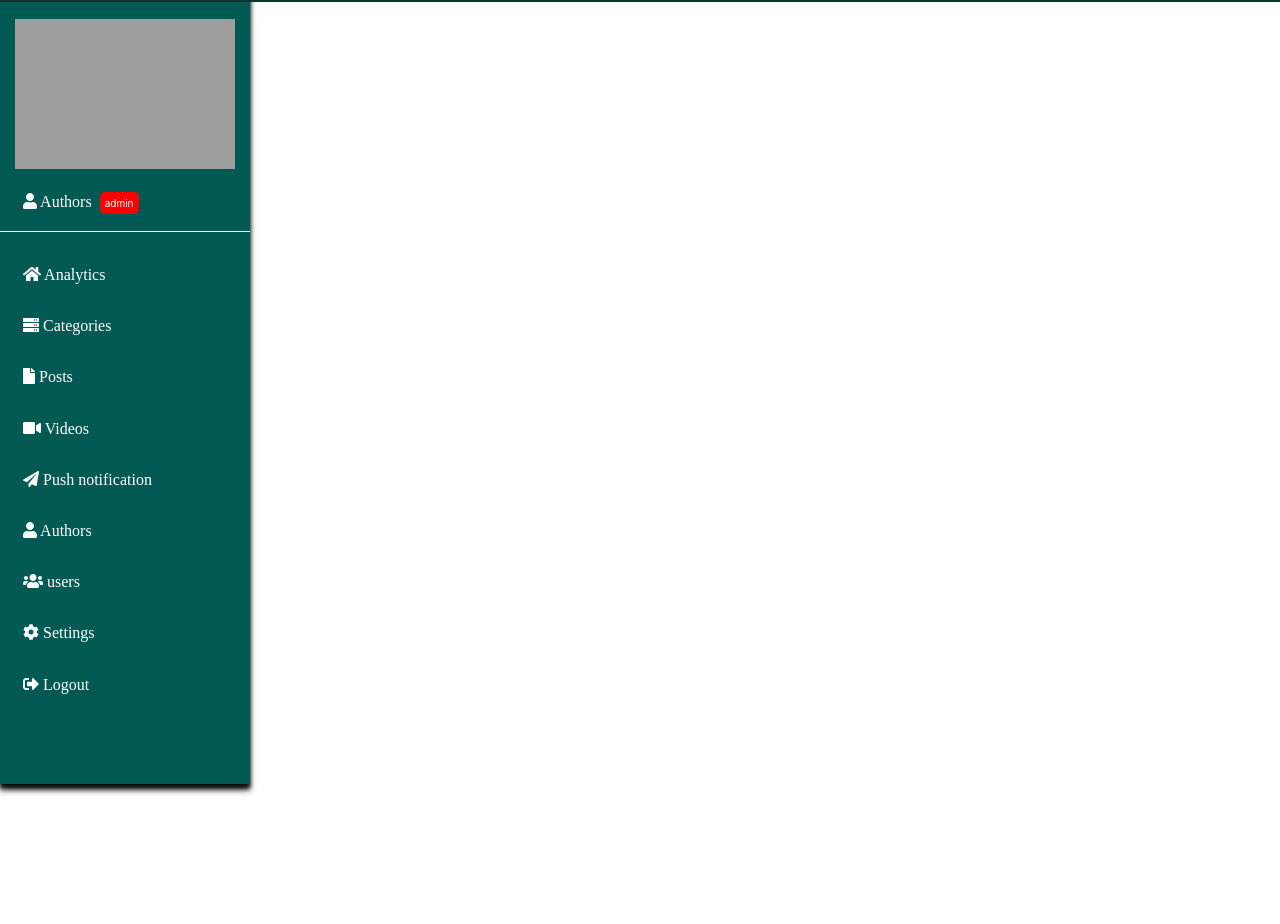
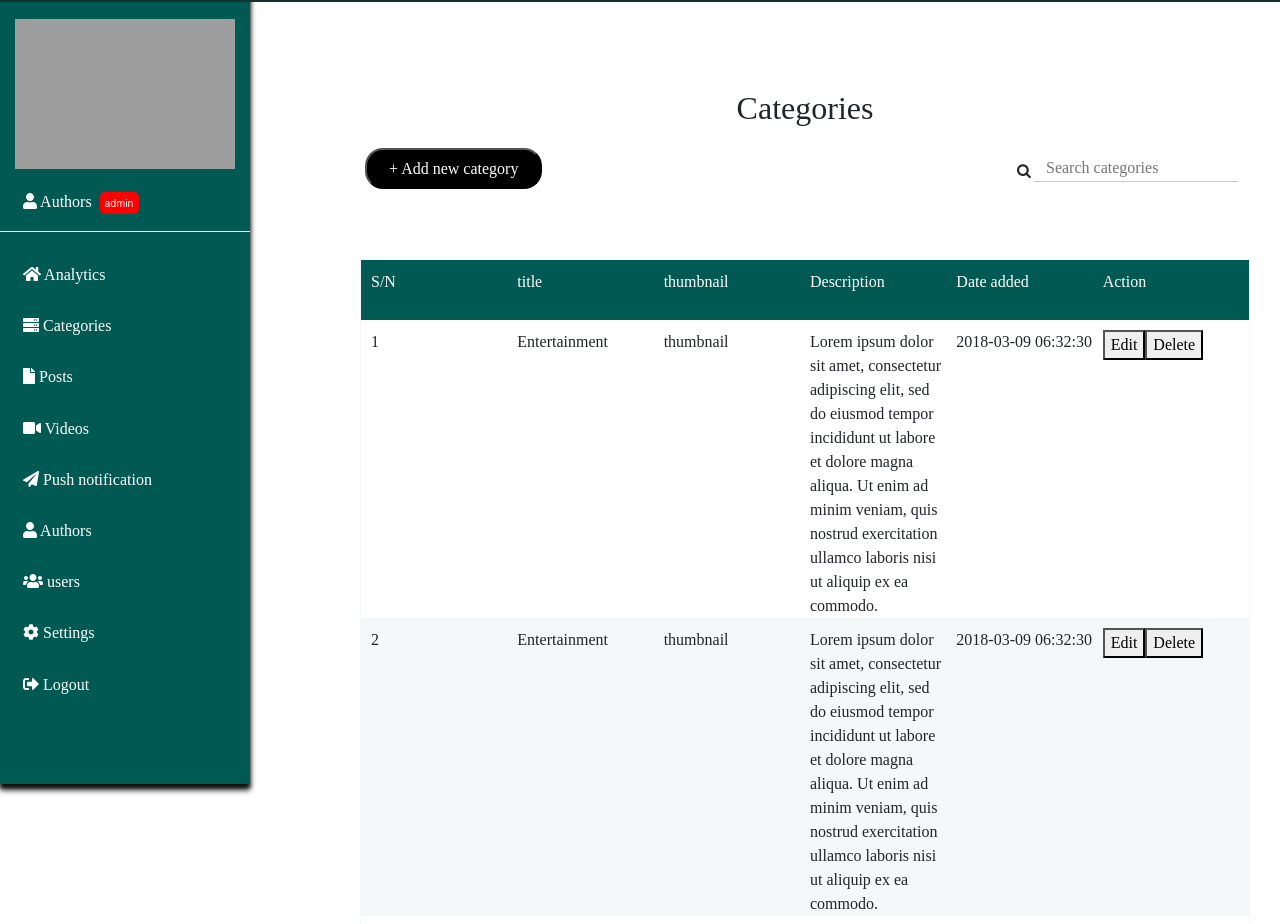
Before and after one commit to pitaz/blog-dashboard, a React (Create React App) app: page /categories in a window 1280 px wide. Shown: the part 66-990 px from the top of the page. Before the commit the page ends 800 px from the top, so only its background shows below. Built offline with nearby package versions, Linux system fonts and the light colour scheme; grey boxes are pictures that could not be loaded; a web font is replaced by a local one.

Commit message:
feat(categories): add categories view
- add categories component
- add categories scss styles

[Finishes #166997807]

```diff
--- a/src/components/Sidebar/Sidebar.scss
+++ b/src/components/Sidebar/Sidebar.scss
@@ -16,7 +16,6 @@
   box-shadow: 0 4px 4px 0 rgba(0, 0, 0, 0.8), 0 6px 6px 0 rgba(0, 0, 0, 0.79);
 
   a {
-    padding: 8px 8px 8px 8px;
     text-decoration: none;
     color: $white;
     display: block;
--- a/src/components/Sidebar/index.tsx
+++ b/src/components/Sidebar/index.tsx
@@ -1,4 +1,5 @@
 import * as React from 'react';
+import { Link } from "react-router-dom";
 import { FontAwesomeIcon } from '@fortawesome/react-fontawesome'
 import {
   faServer,
@@ -22,8 +23,8 @@ const Sidebar = () => (
       </span>
     </div>
     <div className="sidebar-options">
-      <span className="menu-icon"><FontAwesomeIcon icon={faHome} /> Analytics</span>
-      <span className="menu-icon"><FontAwesomeIcon icon={faServer} /> Categories</span>
+      <span className="menu-icon"><Link to="/"><FontAwesomeIcon icon={faHome} /> Analytics</Link></span>
+      <span className="menu-icon"> <Link to="/categories"><FontAwesomeIcon icon={faServer} /> Categories</Link> </span>
       <span className="menu-icon"><FontAwesomeIcon icon={faFile} /> Posts</span>
       <span className="menu-icon"><FontAwesomeIcon icon={faVideo} /> Videos</span>
       <span className="menu-icon"><FontAwesomeIcon icon={faPaperPlane} /> Push notification</span>
--- /dev/null
+++ b/src/pages/Categories/Categories.scss
@@ -0,0 +1,72 @@
+@import '../../assets/variables.scss';
+.categories {
+  margin: 20px 20px 0 350px;
+  font-family: 'CaviarDreams';
+
+  .label {
+    margin-top: 150px;
+    text-align: center;
+    font-size: 2rem;
+    // border-bottom: 1px solid rgb(197, 192, 192);
+    font-family: 'CaviarDreams';
+  }
+
+  .top-bar {
+    margin: 8px 15px;
+    display: flex;
+    flex-direction: row;
+    justify-content: space-between;
+
+    button {
+      background-color: black;
+      color: $white;
+      border-radius: 18px;
+      padding: 4px 22px;
+    }
+
+
+    .search {
+      position: relative;
+      padding: 7px;
+     }
+    .search input {
+      margin: 0 0 0 10px;
+      text-indent: 10px;
+      display: inline-block;
+      border-left: none;
+      border-right: none;
+      border-top: none;
+      border-bottom: 1px solid #ccc;
+      box-sizing: border-box;
+    }
+    .search .fa-search {
+      position: absolute;
+      top: 15px;
+      left: 0;
+      font-size: 15px;
+    }
+  }
+
+  .category-table {
+    display: flex;
+    flex-direction: column;
+    margin: 70px 10px 0;
+    border: 1px solid map-get($grey, 200);
+
+    .table-header{
+      background-color: map-get($palette, primary);
+      color: $white;
+    }
+
+    .table-header, .table-row {
+      display: grid;
+      grid-template-columns: repeat(6, 1fr);
+      grid-gap: 10px;
+      grid-auto-rows: minmax(50px, auto);
+      padding: 10px 10px 0;
+    }
+    .table-row:nth-child(odd) {
+      background-color: map-get($grey, 200 );
+    }
+  }
+}
--- /dev/null
+++ b/src/pages/Categories/index.tsx
@@ -0,0 +1,72 @@
+import * as React from 'react';
+import './Categories.scss';
+
+const Categories = () => (
+  <div className="categories">
+    <p className="label">Categories</p>
+    <div className="top-bar">
+      <button>+ Add new category</button>
+      <div className="search">
+        <span className="fa fa-search"></span>
+        <input placeholder="Search categories"/>
+      </div>
+    </div>
+
+    <div className="category-table">
+      <div className="table-header">
+        <div className="data">S/N</div>
+        <div className="data">title</div>
+        <div className="data">thumbnail</div>
+        <div className="data">Description</div>
+        <div className="data">Date added</div>
+        <div className="data">Action</div>
+      </div>
+      <div className="table-row">
+        <div className="data">1</div>
+        <div className="data">Entertainment</div>
+        <div className="data">thumbnail</div>
+        <div className="data">Lorem ipsum dolor sit amet, consectetur adipiscing elit, sed do eiusmod tempor incididunt ut labore
+        et dolore magna aliqua. Ut enim ad minim veniam, quis nostrud exercitation ullamco laboris nisi ut aliquip ex ea commodo.</div>
+        <div className="data">2018-03-09 06:32:30</div>
+        <div className="data">
+          <div>
+            <button>Edit</button>
+            <button>Delete</button>
+          </div>
+        </div>
+      </div>
+
+      <div className="table-row">
+        <div className="data">2</div>
+        <div className="data">Entertainment</div>
+        <div className="data">thumbnail</div>
+        <div className="data">Lorem ipsum dolor sit amet, consectetur adipiscing elit, sed do eiusmod tempor incididunt ut labore
+        et dolore magna aliqua. Ut enim ad minim veniam, quis nostrud exercitation ullamco laboris nisi ut aliquip ex ea commodo.</div>
+        <div className="data">2018-03-09 06:32:30</div>
+        <div className="data">
+          <div>
+            <button>Edit</button>
+            <button>Delete</button>
+          </div>
+        </div>
+      </div>
+
+      <div className="table-row">
+        <div className="data">3</div>
+        <div className="data">Entertainment</div>
+        <div className="data">thumbnail</div>
+        <div className="data">Lorem ipsum dolor sit amet, consectetur adipiscing elit, sed do eiusmod tempor incididunt ut labore
+        et dolore magna aliqua. Ut enim ad minim veniam, quis nostrud exercitation ullamco laboris nisi ut aliquip ex ea commodo.</div>
+        <div className="data">2018-03-09 06:32:30</div>
+        <div className="data">
+          <div>
+            <button>Edit</button>
+            <button>Delete</button>
+          </div>
+        </div>
+      </div>
+    </div>
+  </div>
+)
+
+export default Categories;
--- a/src/routes/index.jsx
+++ b/src/routes/index.jsx
@@ -3,6 +3,7 @@ import { Route, Switch } from 'react-router-dom';
 import Home from "pages/Home";
 import Navbar from "components/Navbar"
 import Sidebar from "components/Sidebar";
+import Categories from "pages/Categories";
 
 
 
@@ -12,6 +13,7 @@ const Routes = () => (
 <Sidebar />
   <Switch>
     <Route exact path='/' component={Home} />
+    <Route exact path='/categories' component={Categories} />
   </Switch>
 </div>
 );
```
Also changed, not shown: src/pages/Categories/interfaces.d.ts (added).
